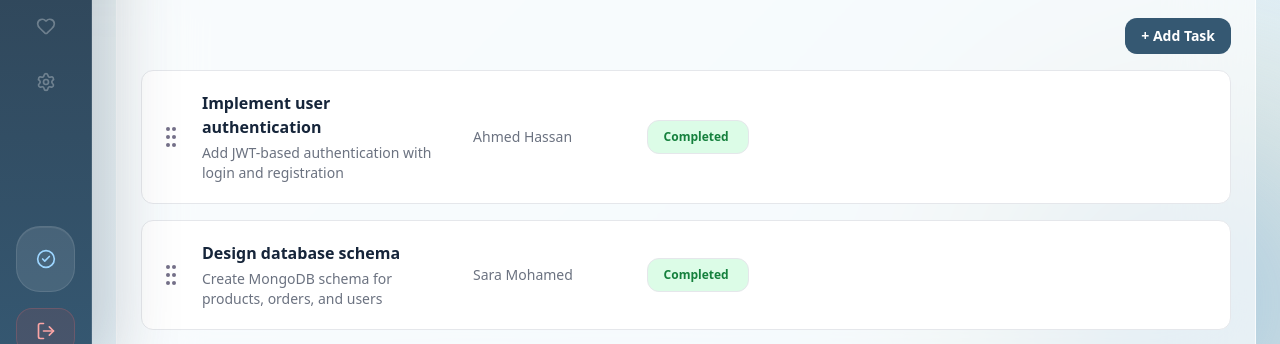
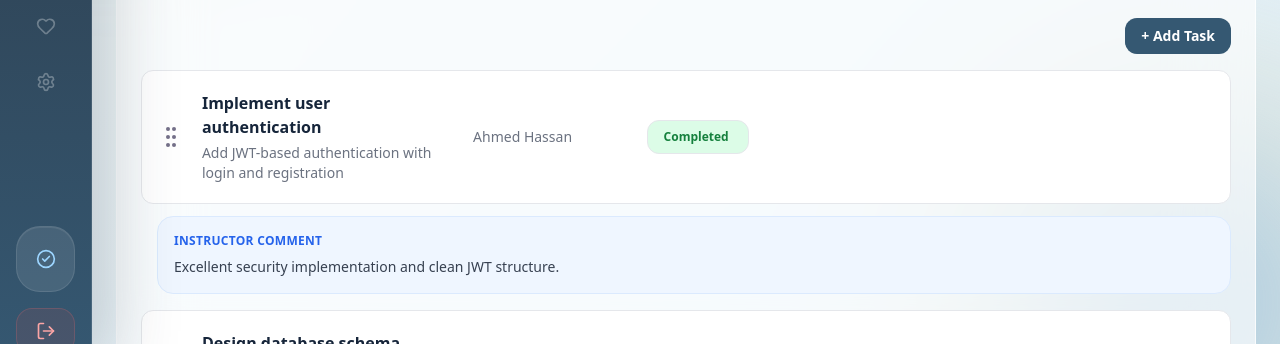
Before and after one commit to xxjessiexx/GUC-Portfolio-Hub, a React (Vite) app in the folder MS2/: page /project in a window 1280 px wide. Both pictures are taken after a click on the button "Tasks". Shown: the part 830-1174 px from the top of the page. Built offline with nearby package versions, Linux system fonts and the light colour scheme.

Commit message:
comments update

```diff
--- a/MS2/src/pages/ProjectPage.jsx
+++ b/MS2/src/pages/ProjectPage.jsx
@@ -1,7 +1,6 @@
 import { useState } from "react";
 import DashboardLayout from "@/components/layout/DashboardLayout";
 import { AppCard } from "@/components/ui/AppCard";
-import { SectionHeader } from "@/components/ui/SectionHeader";
 
 import DragDropList from "@/components/ui/DragDropList";
 import SortableCard from "@/components/ui/SortableCard";
@@ -11,10 +10,10 @@ import {
   EyeOff,
   Star,
   Users,
-  GripVertical,
 } from "lucide-react";
 
 export default function ProjectPage() {
+
   /* ================= PROJECT DATA ================= */
   const project = {
     title: "Smart Study Buddy",
@@ -31,7 +30,10 @@ export default function ProjectPage() {
 
     technologies: ["React", "Node.js", "MongoDB"],
 
-    team: [
+    team:
+      "Course Project" === "Bachelor Project"
+        ? []
+        : [
             {
               name: "Ahmed Hassan",
               role: "Owner",
@@ -51,10 +53,45 @@ export default function ProjectPage() {
     },
   };
 
+  /* ================= CURRENT USER ================= */
+
+  // CHANGE THIS TO TEST DIFFERENT USERS
+  // "Ahmed Hassan" -> creator
+  // "Sara Mohamed" -> collaborator
+  // "Dr. Mervat Abuelkheir" -> instructor
+  // "Omar Ali" -> outsider
+
+  const currentUser = "Ahmed Hassan";
+
+  /* ================= PROJECT CREATOR ================= */
+  const projectCreator = "Ahmed Hassan";
+
+  /* ================= ROLE CHECKS ================= */
+  const isCreator =
+    currentUser === projectCreator;
+
+  const isInstructor =
+    currentUser === project.instructor.name;
+
+  const isCollaborator =
+    project.team.some(
+      (member) =>
+        member.name === currentUser
+    );
+
+  /* ================= COMMENT VISIBILITY ================= */
+  const canViewComments =
+    isCreator ||
+    isCollaborator ||
+    isInstructor;
+
+  /* ================= BACHELOR PROJECT ================= */
+  const isBachelorProject =
+    project.type === "Bachelor Project";
+
   /* ================= STATES ================= */
-  const [activeTab, setActiveTab] = useState("overview");
-
-  const [selectedTaskId, setSelectedTaskId] = useState(null);
+  const [activeTab, setActiveTab] =
+    useState("overview");
 
   const [tasks, setTasks] = useState([
     {
@@ -64,7 +101,11 @@ export default function ProjectPage() {
         "Add JWT-based authentication with login and registration",
       assignee: "Ahmed Hassan",
       status: "completed",
+
+      instructorComment:
+        "Excellent security implementation and clean JWT structure.",
     },
+
     {
       id: "2",
       title: "Design database schema",
@@ -72,7 +113,11 @@ export default function ProjectPage() {
         "Create MongoDB schema for products, orders, and users",
       assignee: "Sara Mohamed",
       status: "completed",
+
+      instructorComment:
+        "Good normalization and schema relationships.",
     },
+
     {
       id: "3",
       title: "Build admin dashboard",
@@ -80,9 +125,14 @@ export default function ProjectPage() {
         "Create admin panel for managing products and orders",
       assignee: "Ahmed Hassan",
       status: "in-progress",
+
+      instructorComment:
+        "Need better responsive design for smaller screens.",
     },
   ]);
-  const [showTaskPopup, setShowTaskPopup] = useState(false);
+
+  const [showTaskPopup, setShowTaskPopup] =
+    useState(false);
 
   const [newTask, setNewTask] = useState({
     title: "",
@@ -94,7 +144,11 @@ const [newTask, setNewTask] = useState({
   });
 
   /* ================= FUNCTIONS ================= */
-  const updateTaskStatus = (id, newStatus) => {
+
+  const updateTaskStatus = (
+    id,
+    newStatus
+  ) => {
     setTasks((prev) =>
       prev.map((task) =>
         task.id === id
@@ -103,6 +157,7 @@ const [newTask, setNewTask] = useState({
       )
     );
   };
+
   const addTask = () => {
     if (!newTask.title) return;
 
@@ -111,6 +166,7 @@ const [newTask, setNewTask] = useState({
       {
         id: Date.now().toString(),
         ...newTask,
+        instructorComment: "",
       },
     ]);
 
@@ -120,27 +176,14 @@ const [newTask, setNewTask] = useState({
       assignee: "",
       deadline: "",
       status: "pending",
+      time: "",
     });
 
     setShowTaskPopup(false);
   };
 
-  const onDragEnd = (result) => {
-    if (!result.destination) return;
-
-    const reordered = Array.from(tasks);
-
-    const [removed] = reordered.splice(
-      result.source.index,
-      1
-    );
-
-    reordered.splice(result.destination.index, 0, removed);
-
-    setTasks(reordered);
-  };
-
-  const isPublic = project.visibility === "Public";
+  const isPublic =
+    project.visibility === "Public";
 
   return (
     <DashboardLayout>
@@ -217,7 +260,9 @@ const [newTask, setNewTask] = useState({
               (tab) => (
                 <button
                   key={tab}
-                  onClick={() => setActiveTab(tab)}
+                  onClick={() =>
+                    setActiveTab(tab)
+                  }
                   className={`pb-2 text-sm font-black capitalize ${
                     activeTab === tab
                       ? "border-b-2 border-[var(--primary)] text-[var(--primary)]"
@@ -252,25 +297,29 @@ const [newTask, setNewTask] = useState({
                 </h3>
 
                 <div className="flex flex-wrap gap-2">
-                  {project.technologies.map((tech) => (
+                  {project.technologies.map(
+                    (tech) => (
                       <span
                         key={tech}
                         className="rounded-full bg-white/70 px-3 py-1 text-xs font-black text-[var(--primary)]"
                       >
                         {tech}
                       </span>
-                  ))}
+                    )
+                  )}
                 </div>
               </div>
 
               {/* TEAM */}
+              {!isBachelorProject && (
                 <div>
                   <h3 className="mb-2 text-lg font-black text-[var(--ink)]">
                     Team Members
                   </h3>
 
                   <div className="space-y-3">
-                  {project.team.map((member) => (
+                    {project.team.map(
+                      (member) => (
                         <div
                           key={member.name}
                           className="flex items-center gap-3 rounded-xl border bg-white/60 p-3"
@@ -291,9 +340,11 @@ const [newTask, setNewTask] = useState({
                             </p>
                           </div>
                         </div>
-                  ))}
+                      )
+                    )}
                   </div>
                 </div>
+              )}
 
               {/* INSTRUCTOR */}
               <div>
@@ -323,35 +374,56 @@ const [newTask, setNewTask] = useState({
           )}
 
           {/* ===== TASKS ===== */}
-          {/* ===== TASKS ===== */}
           {activeTab === "tasks" && (
             <DragDropList
               items={tasks}
-    setItems={setTasks}
+              setItems={
+                isCreator
+                  ? setTasks
+                  : () => {}
+              }
             >
               <div className="space-y-4">
 
                 {/* ADD TASK BUTTON */}
+                {isCreator && (
                   <div className="flex justify-end">
                     <button
-      onClick={() => setShowTaskPopup(true)}
+                      onClick={() =>
+                        setShowTaskPopup(true)
+                      }
                       className="rounded-xl bg-[var(--primary)] px-4 py-2 text-sm font-bold text-white hover:opacity-90"
                     >
                       + Add Task
                     </button>
                   </div>
+                )}
 
                 {tasks.map((task) => {
 
+                  const canEditStatus =
+                    isCreator ||
+                    task.assignee ===
+                      currentUser;
+
                   const statusStyles = {
-          completed: "bg-green-100 text-green-700",
-          "in-progress": "bg-blue-100 text-blue-700",
-          todo: "bg-gray-200 text-gray-600",
+                    completed:
+                      "bg-green-100 text-green-700",
+                    "in-progress":
+                      "bg-blue-100 text-blue-700",
+                    pending:
+                      "bg-gray-200 text-gray-600",
+                    "post-poned":
+                      "bg-yellow-100 text-yellow-700",
                   };
 
                   return (
+                    <div
+                      key={task.id}
+                      className="space-y-3"
+                    >
+
                       <SortableCard
-            key={task.id}
                         id={task.id}
                         updated={task.assignee}
 
@@ -373,16 +445,36 @@ const [newTask, setNewTask] = useState({
 
                               <select
                                 value={task.status}
+                                disabled={
+                                  !canEditStatus
+                                }
                                 onChange={(e) =>
-      updateTaskStatus(task.id, e.target.value)
+                                  updateTaskStatus(
+                                    task.id,
+                                    e.target.value
+                                  )
                                 }
-    className={`appearance-none rounded-xl px-4 py-2 text-xs font-bold border cursor-pointer ${
-      statusStyles[task.status]
+                                className={`appearance-none rounded-xl px-4 py-2 text-xs font-bold border ${
+                                  canEditStatus
+                                    ? "cursor-pointer"
+                                    : "cursor-not-allowed opacity-60"
+                                } ${
+                                  statusStyles[
+                                    task.status
+                                  ]
                                 }`}
                               >
-    <option value="pending">Pending</option>
-    <option value="post-poned">Post-Poned</option>
-    <option value="completed">Completed</option>
+                                <option value="pending">
+                                  Pending
+                                </option>
+
+                                <option value="post-poned">
+                                  Post-Poned
+                                </option>
+
+                                <option value="completed">
+                                  Completed
+                                </option>
                               </select>
 
                             </div>
@@ -391,20 +483,34 @@ const [newTask, setNewTask] = useState({
 
                         right={
                           <div className="text-sm text-gray-500">
-
                           </div>
                         }
                       />
+
+                      {/* ===== TASK COMMENT ===== */}
+                      {canViewComments && (
+                        <div className="ml-4 rounded-2xl border border-blue-100 bg-blue-50 p-4">
+
+                          <p className="text-xs font-black uppercase tracking-wide text-blue-600">
+                            Instructor Comment
+                          </p>
+
+                          <p className="mt-2 text-sm text-gray-700">
+                            {task.instructorComment}
+                          </p>
+                        </div>
+                      )}
+
+                    </div>
                   );
                 })}
 
               </div>
             </DragDropList>
+          )}
 
-
-)}
           {/* ===== POPUP ===== */}
-{showTaskPopup && (
+          {showTaskPopup && isCreator && (
             <div className="fixed inset-0 z-50 flex items-center justify-center bg-black/40">
 
               <div className="w-full max-w-md rounded-2xl bg-white p-6 shadow-2xl">
@@ -425,7 +531,8 @@ const [newTask, setNewTask] = useState({
                     onChange={(e) =>
                       setNewTask({
                         ...newTask,
-              title: e.target.value,
+                        title:
+                          e.target.value,
                       })
                     }
                     className="w-full rounded-xl border p-3"
@@ -439,11 +546,14 @@ const [newTask, setNewTask] = useState({
                   </label>
 
                   <textarea
-          value={newTask.description}
+                    value={
+                      newTask.description
+                    }
                     onChange={(e) =>
                       setNewTask({
                         ...newTask,
-              description: e.target.value,
+                        description:
+                          e.target.value,
                       })
                     }
                     className="w-full rounded-xl border p-3"
@@ -451,33 +561,44 @@ const [newTask, setNewTask] = useState({
                 </div>
 
                 {/* ASSIGNEE */}
+                {!isBachelorProject && (
                   <div className="mb-4">
                     <label className="mb-1 block text-sm font-bold">
                       Collaborator
                     </label>
 
                     <select
-          value={newTask.assignee}
+                      value={
+                        newTask.assignee
+                      }
                       onChange={(e) =>
                         setNewTask({
                           ...newTask,
-              assignee: e.target.value,
+                          assignee:
+                            e.target.value,
                         })
                       }
                       className="w-full rounded-xl border p-3"
                     >
-          <option value="">Choose collaborator</option>
+                      <option value="">
+                        Choose collaborator
+                      </option>
 
-          {project.team.map((member) => (
+                      {project.team.map(
+                        (member) => (
                           <option
                             key={member.name}
-              value={member.name}
+                            value={
+                              member.name
+                            }
                           >
                             {member.name}
                           </option>
-          ))}
+                        )
+                      )}
                     </select>
                   </div>
+                )}
 
                 {/* DEADLINE */}
                 <div className="mb-6">
@@ -487,17 +608,20 @@ const [newTask, setNewTask] = useState({
 
                   <input
                     type="date"
-
-          value={newTask.deadline}
+                    value={
+                      newTask.deadline
+                    }
                     onChange={(e) =>
                       setNewTask({
                         ...newTask,
-              deadline: e.target.value,
+                        deadline:
+                          e.target.value,
                       })
                     }
                     className="w-full rounded-xl border p-3"
                   />
                 </div>
+
                 {/* TIME */}
                 <div className="mt-4">
                   <label className="mb-1 block text-sm font-bold">
@@ -510,7 +634,8 @@ const [newTask, setNewTask] = useState({
                     onChange={(e) =>
                       setNewTask({
                         ...newTask,
-        time: e.target.value,
+                        time:
+                          e.target.value,
                       })
                     }
                     className="w-full rounded-xl border p-3"
@@ -521,7 +646,9 @@ const [newTask, setNewTask] = useState({
                 <div className="flex justify-end gap-3">
 
                   <button
-          onClick={() => setShowTaskPopup(false)}
+                    onClick={() =>
+                      setShowTaskPopup(false)
+                    }
                     className="w-1/2 rounded-xl border px-4 py-2 font-bold"
                   >
                     Cancel
@@ -541,10 +668,14 @@ const [newTask, setNewTask] = useState({
 
           {/* ===== FEEDBACK ===== */}
           {activeTab === "feedback" && (
+
+            <>
+              {canViewComments ? (
+
                 <div className="space-y-6">
 
                   <h3 className="text-xl font-black text-[var(--primary)]">
-                Feedback & Reviews
+                    Instructor Feedback
                   </h3>
 
                   <div className="rounded-2xl border border-[color:var(--primary)]/20 bg-white/70 p-5">
@@ -577,14 +708,36 @@ const [newTask, setNewTask] = useState({
                     {/* COMMENT */}
                     <p className="mt-4 leading-relaxed text-sm text-[var(--muted)]">
                       Excellent implementation of
-                  microservices architecture. The
-                  UI is intuitive and responsive.
-                  Great work on the payment
-                  integration!
+                      microservices architecture.
+                      The UI is intuitive and
+                      responsive. Great work on
+                      the payment integration!
                     </p>
                   </div>
+
                 </div>
+
+              ) : (
+
+                <div className="rounded-2xl border bg-white p-6 text-center">
+
+                  <h3 className="text-lg font-black text-[#16253A]">
+                    Private Instructor Feedback
+                  </h3>
+
+                  <p className="mt-2 text-sm text-gray-500">
+                    Only the project creator,
+                    collaborators, and assigned
+                    instructors can view feedback
+                    and comments.
+                  </p>
+
+                </div>
+
               )}
+            </>
+          )}
+
         </AppCard>
       </div>
     </DashboardLayout>
```
Lines whose indentation alone changed are shown as unchanged.
